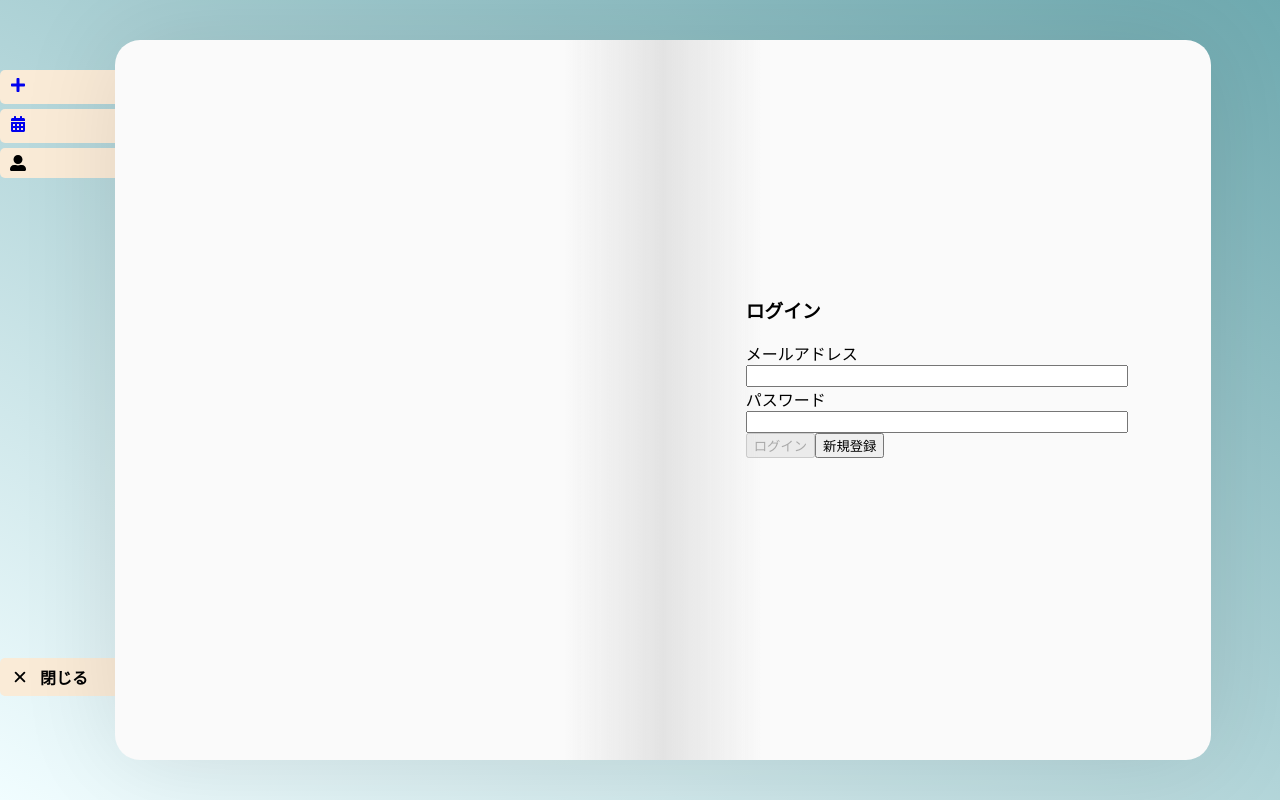
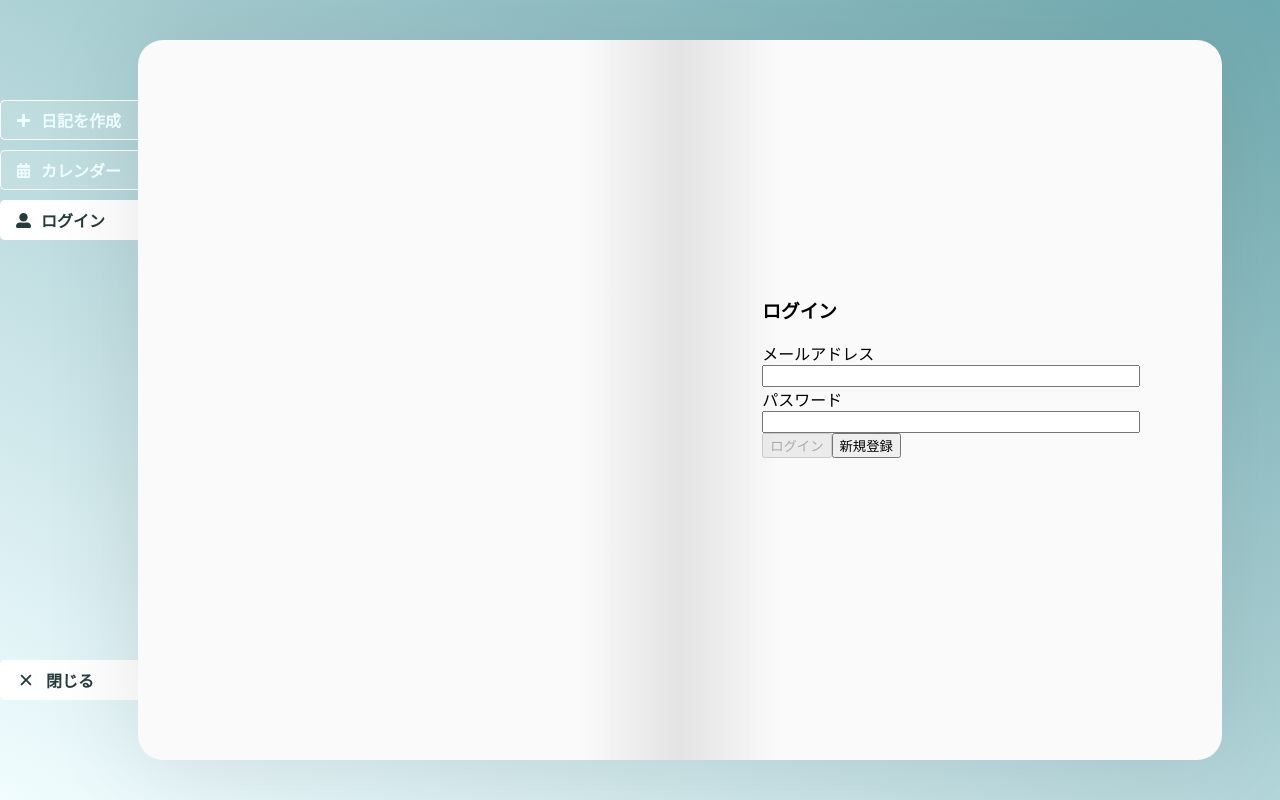
Before and after one commit to JiwonChoi1017/yume-nikki, a Next.js app: page /sign-in in a window 1280 px wide. Shown: the top 800 px of the page. Built offline with nearby package versions, Linux system fonts and the light colour scheme; no server answers.

Commit message:
サイドメニューのcss修正

```diff
--- a/src/components/detail/DiaryDetail.tsx
+++ b/src/components/detail/DiaryDetail.tsx
@@ -43,6 +43,7 @@ const DiaryDetail = ({ diaryInfo, onClickDeleteButtonHandler }: Props) => {
           <p>{content}</p>
         </>
       }
+      currentPage="detail"
     />
   );
 };
--- a/src/components/form/DiaryForm.tsx
+++ b/src/components/form/DiaryForm.tsx
@@ -239,7 +239,11 @@ const DiaryForm = ({
 
   return (
     <form onSubmit={onSubmitHandler}>
-      <Book leftPage={leftPageElement} rightPage={rightPageElement} />
+      <Book
+        leftPage={leftPageElement}
+        rightPage={rightPageElement}
+        currentPage="diaryForm"
+      />
     </form>
   );
 };
--- a/src/components/layout/Book.tsx
+++ b/src/components/layout/Book.tsx
@@ -1,3 +1,4 @@
+import { PageKind } from "@/types/Common";
 import SideMenu from "./SideMenu";
 import classes from "@/styles/Book.module.css";
 
@@ -7,6 +8,8 @@ interface Props {
   leftPage: React.ReactNode;
   /** 右ページ. */
   rightPage: React.ReactNode;
+  /** 現在のページ. */
+  currentPage: PageKind;
 }
 
 /**
@@ -15,10 +18,10 @@ interface Props {
  * @param {Props} Props
  * @returns {JSX.Element} 本.
  */
-const Book = ({ leftPage, rightPage }: Props) => {
+const Book = ({ leftPage, rightPage, currentPage }: Props) => {
   return (
     <div className={classes.bookWrap}>
-      <SideMenu />
+      <SideMenu currentPage={currentPage} />
       <div className={classes.cover}>
         <div className={classes.book}>
           {/* 左ページ */}
--- a/src/components/layout/SideMenu.tsx
+++ b/src/components/layout/SideMenu.tsx
@@ -3,16 +3,23 @@ import { useContext, useEffect, useState } from "react";
 
 import { AuthContext } from "@/contexts/AuthContext";
 import { IoClose } from "react-icons/io5";
-import Link from "next/link";
+import { PageKind } from "@/types/Common";
 import classes from "@/styles/SideMenu.module.css";
 import { useRouter } from "next/router";
+
+/** Props. */
+interface Props {
+  /** 現在のページ. */
+  currentPage: PageKind;
+}
 
 /**
  * サイドメニュー.
  *
+ * @param {Props} Props
  * @returns {JSX.Element} サイドメニュー.
  */
-const SideMenu = () => {
+const SideMenu = ({ currentPage }: Props) => {
   // 現在の年月を取得
   const now = new Date();
   const year = now.getFullYear();
@@ -28,6 +35,14 @@ const SideMenu = () => {
     setIsSignIn(!!currentUser);
   }, [currentUser]);
 
+  // 追加アイコンのクリックイベントハンドラ
+  const onClickAddIconHanlder = () => {
+    router.push("/form");
+  };
+  // カレンダーアイコンのクリックイベントハンドラ
+  const onClickCalendarIconHanlder = () => {
+    router.push(`/calendar/${year}/${month}`);
+  };
   // ログインアイコンのクリックイベントハンドラ
   const onClickSignInIconHandler = () => {
     router.push("/sign-in");
@@ -45,22 +60,39 @@ const SideMenu = () => {
   };
 
   return (
-    <ul className={`${classes.sideMenu} width__10per`}>
-      <li>
-        <Link href="/form">
-          <FaPlus />
-        </Link>
+    <ul className={classes.sideMenu}>
+      <li
+        className={`${currentPage === "diaryForm" ? classes.active : ""}`}
+        onClick={onClickAddIconHanlder}
+      >
+        <FaPlus className={classes.icon} />
+        <span>日記を作成</span>
       </li>
-      <li>
-        <Link href={`/calendar/${year}/${month}`}>
-          <FaCalendarAlt />
-        </Link>
+      <li
+        className={`${currentPage === "calendar" ? classes.active : ""}`}
+        onClick={onClickCalendarIconHanlder}
+      >
+        <FaCalendarAlt className={classes.icon} />
+        <span>カレンダー</span>
       </li>
-      <li onClick={isSignIn ? onClickSignOutHandler : onClickSignInIconHandler}>
-        <FaUserAlt />
+      <li
+        className={`${
+          currentPage === "signIn" ||
+          currentPage === "signUp" ||
+          currentPage === "my"
+            ? classes.active
+            : ""
+        }`}
+        onClick={isSignIn ? onClickSignOutHandler : onClickSignInIconHandler}
+      >
+        <FaUserAlt className={classes.icon} />
+        <span>{isSignIn ? "マイページ" : "ログイン"}</span>
       </li>
-      <li className={classes.closeLink} onClick={onClickCloseLinkHandler}>
-        <IoClose className={classes.icon} />
+      <li
+        className={`${classes.closeLink} ${classes.active}`}
+        onClick={onClickCloseLinkHandler}
+      >
+        <IoClose className={classes.closeIcon} />
         <span>閉じる</span>
       </li>
     </ul>
--- a/src/pages/calendar/[...query].tsx
+++ b/src/pages/calendar/[...query].tsx
@@ -141,6 +141,7 @@ const CalendarPage = ({ date: { year, month } }: Props) => {
       }
       // 日記リスト
       rightPage={<DiaryList isLoading={isLoading} diaryList={diaryList} />}
+      currentPage="calendar"
     />
   );
 };
--- a/src/pages/sign-in/index.tsx
+++ b/src/pages/sign-in/index.tsx
@@ -7,7 +7,9 @@ import SignInForm from "@/components/sign-in/SignInForm";
  * @returns {JSX.Element} ログイン画面.
  */
 const SignInPage = () => {
-  return <Book leftPage={<></>} rightPage={<SignInForm />} />;
+  return (
+    <Book leftPage={<></>} rightPage={<SignInForm />} currentPage="signIn" />
+  );
 };
 
 export default SignInPage;
--- a/src/pages/sign-up/index.tsx
+++ b/src/pages/sign-up/index.tsx
@@ -7,7 +7,9 @@ import SignUpForm from "@/components/sign-up/SignUpForm";
  * @returns {JSX.Element} ユーザ登録画面.
  */
 const SignUpPage = () => {
-  return <Book leftPage={<></>} rightPage={<SignUpForm />} />;
+  return (
+    <Book leftPage={<></>} rightPage={<SignUpForm />} currentPage="signUp" />
+  );
 };
 
 export default SignUpPage;
--- a/src/styles/SideMenu.module.css
+++ b/src/styles/SideMenu.module.css
@@ -1,11 +1,17 @@
 .sideMenu {
-  margin-top: 30px;
+  margin-top: calc(var(--baseline) * 5);
+  width: 12%;
 }
 
 .sideMenu li {
-  margin-bottom: 5px;
-  padding: 7px 10px;
-  background-color: antiquewhite;
+  margin-bottom: 10px;
+  padding: 7px 15px;
+  min-height: calc(var(--baseline) * 3);
+  color: rgb(238, 254, 255);
+  background-color: rgba(209, 228, 228, 0.342);
+  border-top: 1px solid #fff;
+  border-bottom: 1px solid #fff;
+  border-left: 1px solid #fff;
   display: flex;
   align-items: center;
   font-weight: 600;
@@ -15,14 +21,29 @@
   cursor: pointer;
 }
 
+.sideMenu li:hover {
+  color: rgb(38, 59, 60);
+  background-color: #fff;
+}
+
+.active {
+  color: rgb(38, 59, 60) !important;
+  background-color: #fff !important;
+}
+
 .sideMenu span {
   margin-left: 10px;
+  z-index: 2;
 }
 
 .icon {
+  font-size: 15px;
+}
+
+.closeIcon {
   font-size: 20px;
 }
 
 .closeLink {
-  margin-top: calc(var(--baseline) * 40);
+  margin-top: calc(var(--baseline) * 35);
 }
```
Also changed, not shown: src/types/Common.d.ts (+10 -0 lines).
